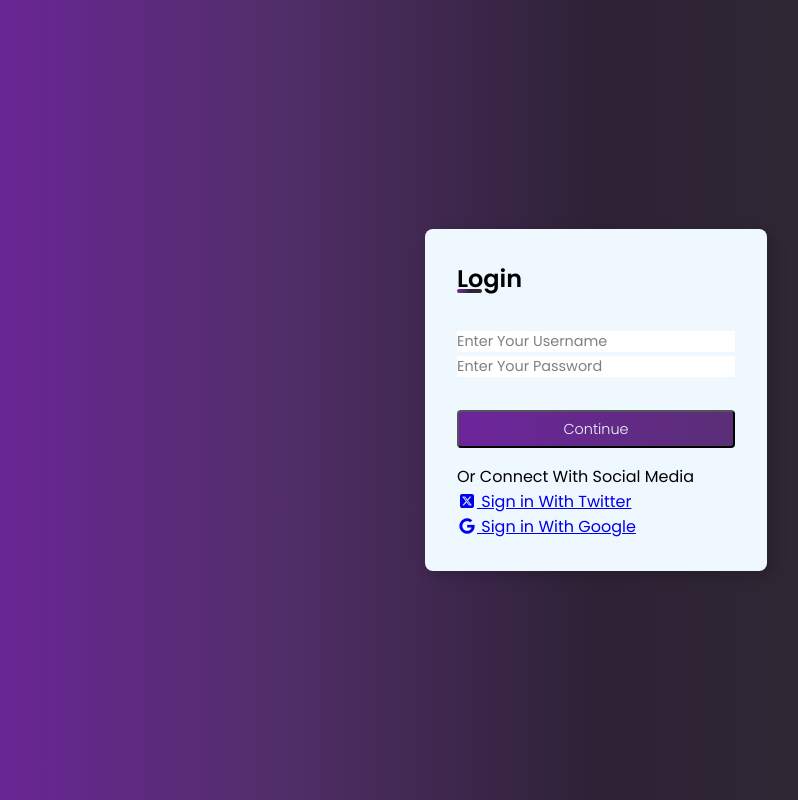
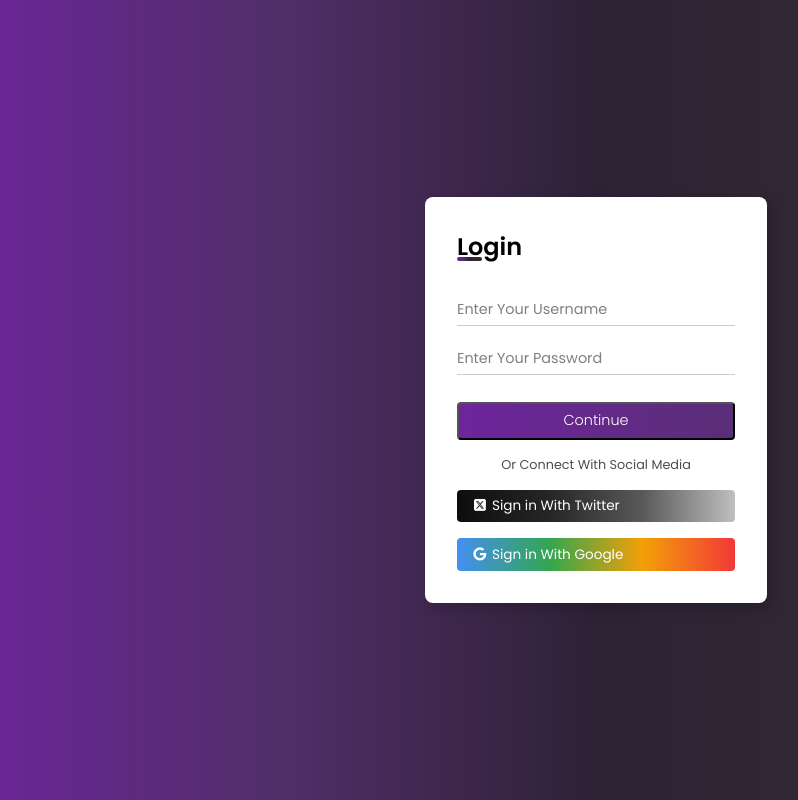
Before and after one commit to JosemarTorres/login-form, a plain HTML site: page index.html in a window 1280 px wide. Shown: the whole page, without its empty margins (44-842 px from the left). Drawn offline with Linux system fonts and the light colour scheme; a web font is replaced by a local one.

Commit message:
css finalizado

```diff
--- a/style.css
+++ b/style.css
@@ -19,7 +19,7 @@ body {
 }
 
 main.container {
-  background-color: aliceblue;
+  background-color: white;
   max-width: 350px;
   min-height: 40vh;
   padding: 2rem;
@@ -54,6 +54,37 @@ form {
   position: relative;
 }
 
+form .input-field:first-child {
+  margin-bottom: 1.5rem;
+}
+
+.input-field .underline::before {
+  content: '';
+  position: absolute;
+  height: 1px;
+  width: 100%;
+  bottom: -5px;
+  left: 0;
+  background: rgba(0, 0, 0, 0.2);
+}
+
+.input-field .underline::after {
+  content: '';
+  position: absolute;
+  height: 1px;
+  width: 100%;
+  bottom: -5px;
+  left: 0;
+  background-image: linear-gradient(to right, #6D259C, #512E69, #2E2236, #302B33, #2E2733);
+  transform: scaleX(0);
+  transition: all 0.3s ease-in-out;
+  transform-origin: left;
+}
+
+.input-field input:focus ~ .underline::after {
+  transform: scaleX(1);
+}
+
 .input-field input {
   outline: none; /* É a borda que aparece quando a gente da o focus*/
   border: none;
@@ -70,7 +101,7 @@ form input[type="submit"] {
   padding: 0.4rem;
   background: linear-gradient(to left, #5A2E77, #6D259C);
   cursor: pointer;
-  color: aliceblue;
+  color: white;
   font-size: 0.9rem;
   font-weight: 300;
   border-radius: 4px;
@@ -87,3 +118,42 @@ form input[type="submit"]:hover {
   flex-direction: column;
   margin-top: 1rem;
 }
+
+.footer span {
+  color: rgb(0, 0, 0, 0.7);
+  font-size: 0.8rem;
+  text-align: center;
+}
+
+.footer .social-field {
+  padding: 0.4rem;
+  border-radius: 4px;
+  font-size: 0.85rem;
+  width: 100%;
+  cursor: pointer;
+  margin-top: 1rem;
+}
+
+.footer .social-field a {
+  margin: 0 0.5rem;
+  width: 15px;
+}
+
+.footer .social-field a {
+  text-decoration: none;
+  color: white;
+  cursor: pointer;
+}
+
+.footer .social-field a {
+  text-decoration: none;
+  color: white;
+}
+
+.footer .social-field.twitter {
+  background: linear-gradient(to left, #BFBFBF, #595959, #262626, #0D0D0D);
+}
+
+.footer .social-field.google {
+  background: linear-gradient(to right, #448FF2, #33A650, #F2A007, #F23838);
+}
```
